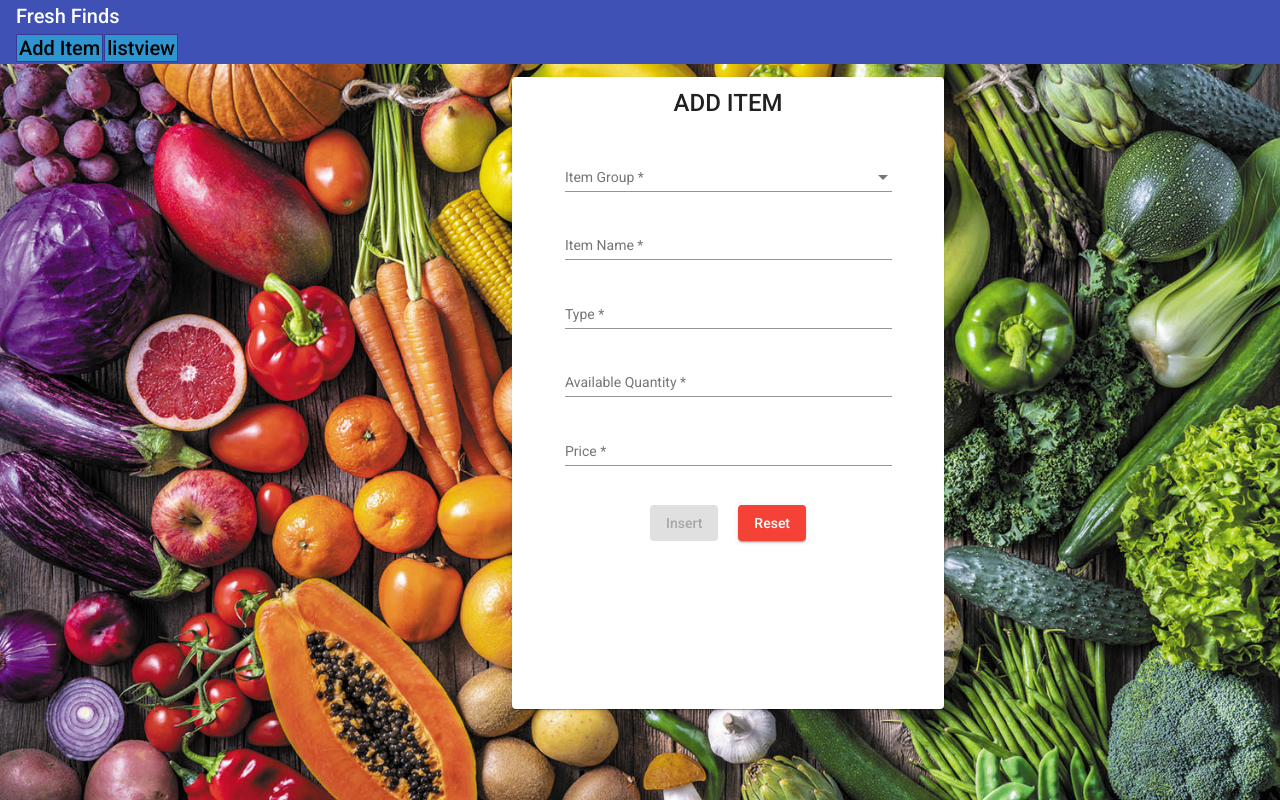
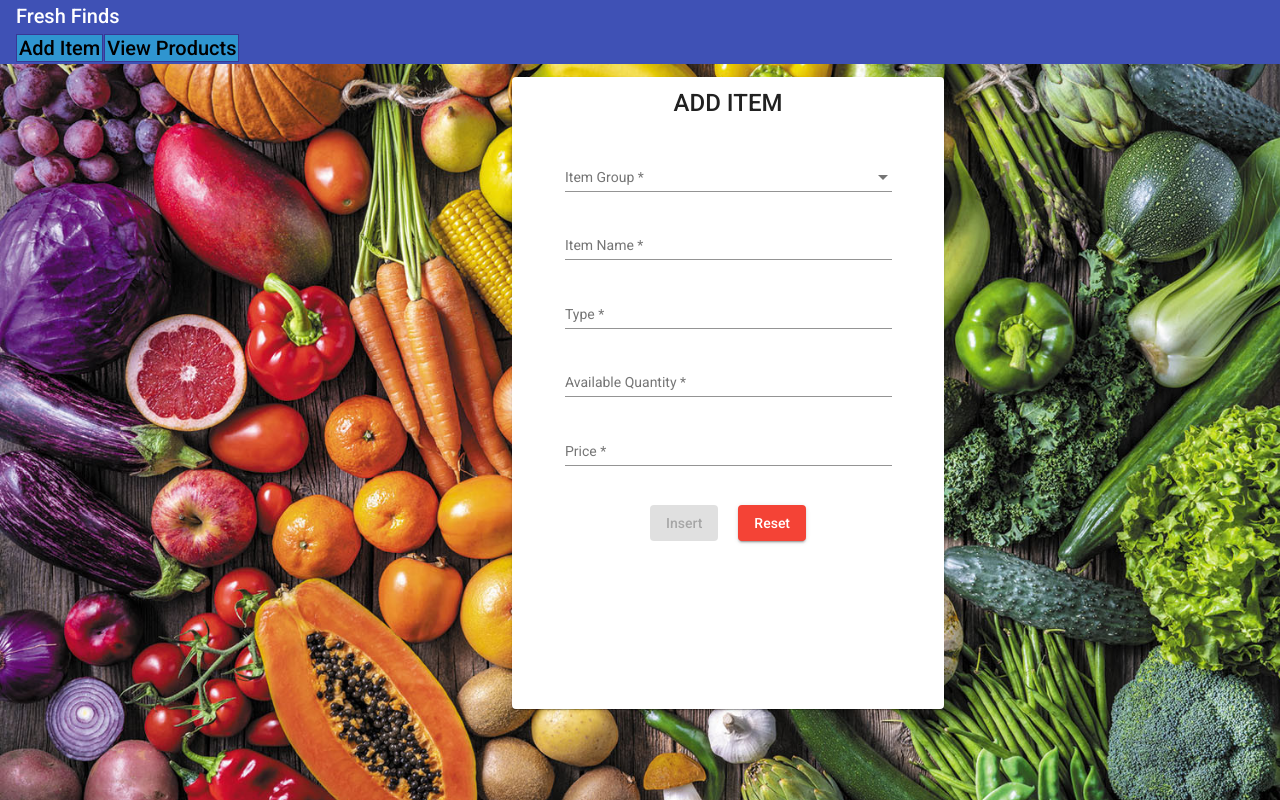
Before and after one commit to omkumbhar/vegetable-shop, an Angular app in the folder client/: page /admin/add-item in a window 1280 px wide. Built offline with nearby package versions, Linux system fonts and the light colour scheme.

Commit message:
Fixed a typo

```diff
--- a/client/src/app/Components/admin-components/components/admin-nav/admin-nav.component.html
+++ b/client/src/app/Components/admin-components/components/admin-nav/admin-nav.component.html
@@ -6,7 +6,7 @@
   <mat-toolbar-row>
     <div>
       <a class="links button" href="admin/add-item">Add Item</a>
-      <a class="links button" href="#listview">listview</a>
+      <a class="links button" href="#listview">View Products</a>
     </div>
   </mat-toolbar-row>
 </mat-toolbar>
```
